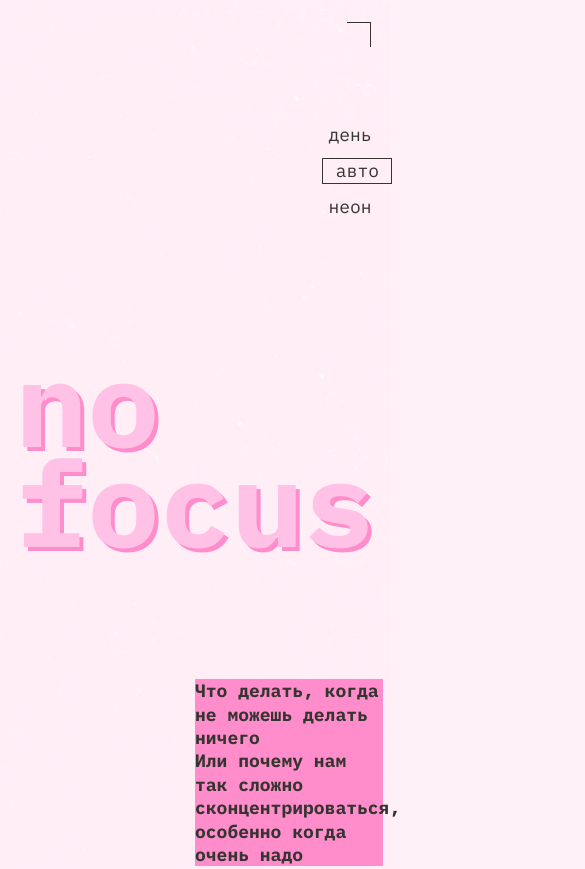
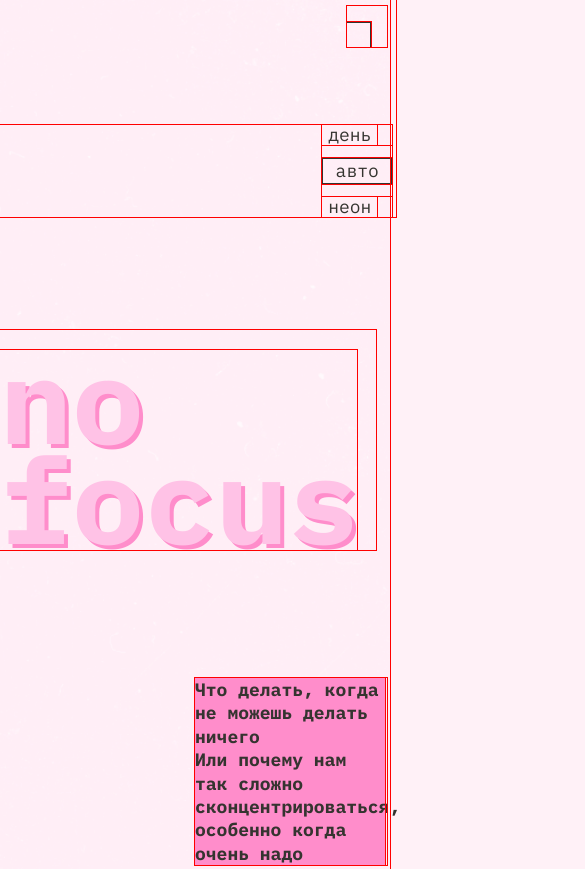
Before and after one commit to Foxike157/slozhno-sosredotochitsya-fd, a plain HTML site: page index.html in a window 390 px wide. Shown: the top 869 px of the page, 585 px wide, since content can reach past the window. Drawn offline with Linux system fonts and the light colour scheme.

Commit message:
адептив резин вёрстка

```diff
--- a/styles/globals.css
+++ b/styles/globals.css
@@ -1,4 +1,5 @@
 /* Глобальные стили для проекта, их можно дополнять и менять по желанию */
+* {outline: 1px red solid;}
 *,
 *::before,
 *::after {
--- a/styles/style.css
+++ b/styles/style.css
@@ -148,6 +148,7 @@ header {
   height: 100%;
   justify-content: center;
   padding: 1vh 0 0 0;
+  inline-size: 74%;
 }
 
 .heading_title {
@@ -193,6 +194,7 @@ header {
   line-height: 23.4px;
   color: var(--txt-color-h);
   background: var(--bg-heading);
+  inline-size: 100%;
 }
 
 .decorate_sign {
@@ -401,17 +403,20 @@ footer {
 .decorate_sign_footer_up_parent {
   margin: 0 0 0 20vw;
   grid-area: 1 / 4 / 3 / 5;
+  inline-size:12%;
 }
 
 .heading_footer_parent {
   inline-size: 100%;
   margin: 0 0 0 0;
   grid-area: 3 / 2 / 5 / 4;
+
 }
 
 .heading_footer {
   text-shadow: 4px 4px 0 var(--shadow-color);
   margin: 15vi 0 0 0;
+  inline-size: 100%;
 }
 
 .decorate_sign_footer_parent {
--- a/styles/variables.css
+++ b/styles/variables.css
@@ -26,6 +26,7 @@
     flex-direction: column-reverse;
     align-items: flex-end;
     margin: 20vi 2vi 0 0;
+    inline-size: 99%;
   }
 
   .header__theme-menu-list {
@@ -43,12 +44,17 @@
   }
 
   .heading_title {
-    margin: 4vi 0 0 4vi;
+    margin: 3vi 0 0 0vi;
+    inline-size: 95%;
   }
+
+
+
 
   .header-menu {
     flex-direction: column-reverse;
     flex-wrap: nowrap;
+    inline-size: 99%;
   }
 
   .rec {
@@ -58,6 +64,11 @@
   .rec::after {
     margin: 0.4rem 0 0 2.8rem;
   }
+
+
+.parent_heading {
+  inline-size: 94%;
+}
 
   .decorate_sign_corner {
     margin: 16px 16px 0 0;
@@ -72,7 +83,7 @@
   }
 
   .header_text {
-    inline-size: 98%;
+    inline-size: 99%;
     margin: 0;
   }
 
@@ -227,10 +238,19 @@ block-size: 100%;
     min-height: 1024px;
     grid-template-rows: 34vw 10vw 10vw;
     grid-template-columns: 16vw 10vw 54vw;
+    inline-size: 100%;
+    justify-content: center;
+  }
+
+
+  .heading_footer {
+    margin: 3vh 0 0 4vi;
+    inline-size: 86%;
   }
 
   .decorate_sign_footer_up_parent {
     margin: 1vw 0 0 10vw;
+    inline-size: 22%;
   }
 
   .decorate_sign {
@@ -244,6 +264,7 @@ block-size: 100%;
 
   .heading_footer_parent {
     margin: 9vh 0 0 5vw;
+    inline-size: 83%;
   }
 }
 
```
